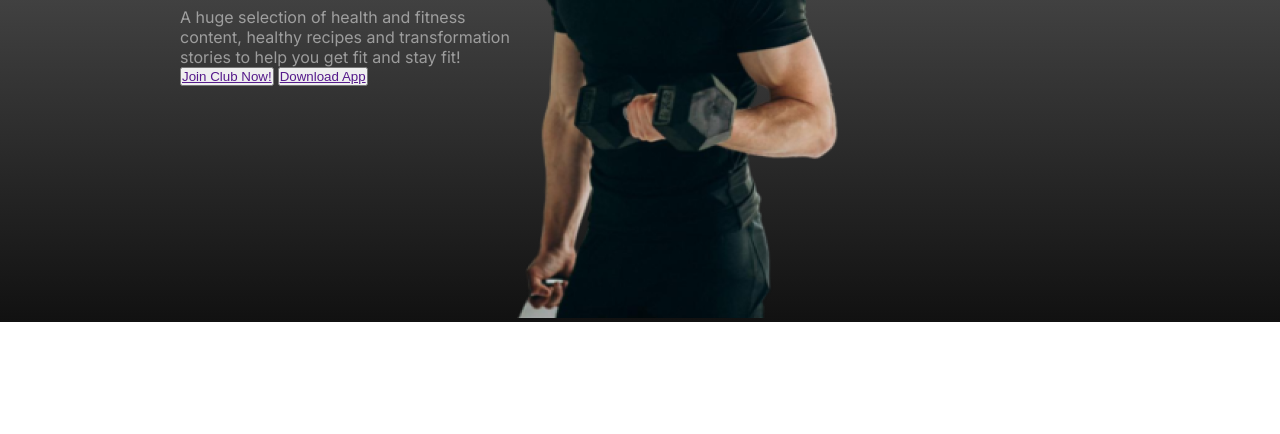
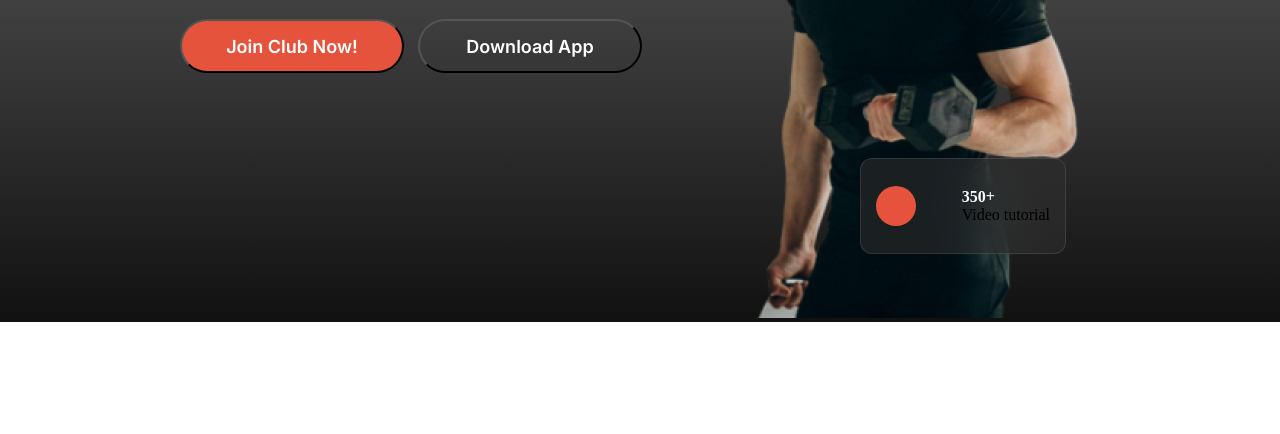
Before and after one commit to FoysalAhmedpervej/assignment-two, a plain HTML site: page index.html in a window 1280 px wide. Shown: the part 366-800 px from the top of the page. Drawn offline with Linux system fonts and the light colour scheme; a web font is replaced by a local one.

Commit message:
second commit

```diff
--- a/index.html
+++ b/index.html
@@ -16,7 +16,7 @@
         <div class="links">
             <a href="" class="home">Home</a>
             <a href="">Share</a>
-            <a href="">Contact</a>
+            <a href="">Cont act</a>
             <a href="">About</a>
         </div>
         </nav>
@@ -27,8 +27,15 @@
             </h3>
             <p>A huge selection of health and fitness content, healthy recipes and transformation stories to help you get fit and stay fit!</p>
             <div class="button">
-                <button class="btn-one"><a href="">Join Club Now!</a></button>
+                <button id="btn-one"><a href="">Join Club Now!</a></button>
                 <button><a href="">Download App</a></button>
+            </div>
+        </div>
+        <div class="box-one">
+            <div class="circle"></div>
+            <div class="text">
+                <h4 class="view">350+</h4>
+            <p>Video tutorial</p>
             </div>
         </div>
         <div class="image">
--- a/style/style.css
+++ b/style/style.css
@@ -46,10 +46,11 @@ nav .home{
 
 .banner-content{
     display: flex;
+    justify-content: space-between;
     padding: 0 180px;
 }
 .banner-text{
-    width: 36%;
+    min-width: 520px;
     margin-top: 70px;
 }
 
@@ -74,3 +75,55 @@ rem;
 font-weight: 400;
 margin-top: 28px;
 }
+
+.button{
+    margin-top: 28px;
+    height: 54px;
+    width: 462px;
+    display: flex;
+    justify-content: space-between;
+}
+button{
+    border-radius: 42px ;
+    min-width:224px;
+    height: 54px;
+    background-color: transparent;
+    }
+
+button a{
+    font-family: Inter;
+    font-size: 18px;
+    font-weight: 600;
+    color: rgb(255, 255, 255);
+    text-decoration: none;
+}
+
+#btn-one{
+    background: rgb(230, 83, 60);
+}
+
+.box-one{
+    height: 96px;
+    width: 206px;
+    display: flex;
+    position: absolute;
+    margin-top:420px ;
+    margin-left: 680px;
+    justify-content:space-between;
+    align-items: center;
+    border: 1px solid rgba(255, 255, 255, 0.1);
+    border-radius: 12px;
+    backdrop-filter: blur(20px);
+    background: rgba(48, 48, 48, 0.54);
+    box-sizing: border-box;
+    padding: 15px;
+}
+.circle{
+    background: rgb(230, 83, 60);
+    width: 40px;
+    height: 40px;
+    border-radius: 50px;
+}
+.box-one h4{
+    color: white;
+}
```
